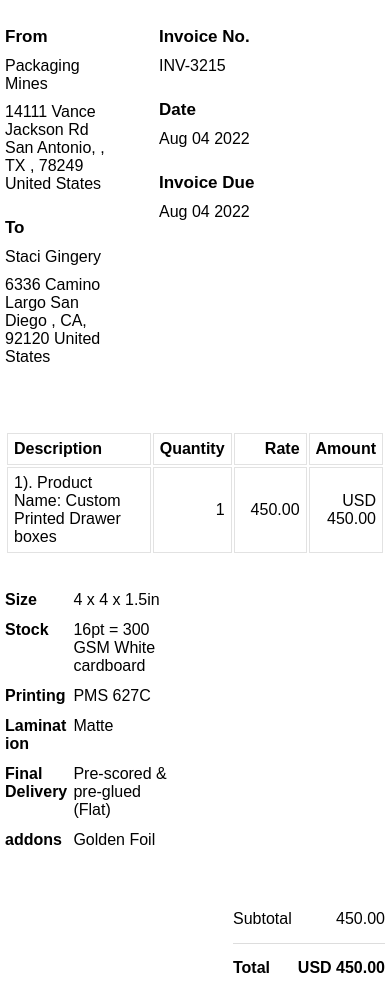
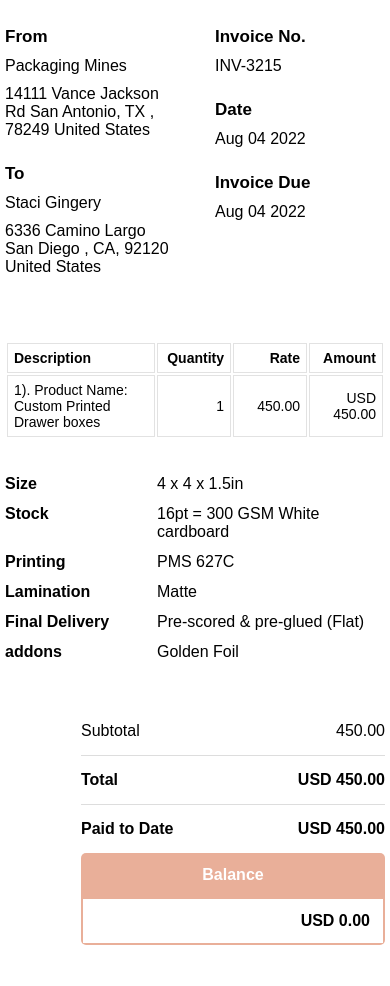
Before and after one commit to sheharyark017/printmeall-invoice, a plain HTML site: page index.html in a window 390 px wide. Shown: the part 114-1100 px from the top of the page. Drawn offline with Linux system fonts and the light colour scheme.

Commit message:
responsive

```diff
--- a/index.html
+++ b/index.html
@@ -140,6 +140,28 @@
             text-align: right;
             border: 2px solid #E9AF99;
         }
+
+        @media screen and (max-width: 500px) {
+
+            .details-left,
+            .details-right {
+                width: 46%;
+            }
+
+            table {
+                font-size: 14px;
+            }
+
+
+            .product-details {
+                width: 100%;
+            }
+
+            .amount {
+                width: 80%;
+                margin-left: auto;
+            }
+        }
     </style>
 </head>
 
@@ -156,7 +178,7 @@
                     <p class="top-head">From</p>
                     <p>Packaging Mines</p>
                     <p>14111 Vance Jackson Rd
-                        San Antonio, , TX , 78249
+                        San Antonio, TX , 78249
                         United States
                     </p>
                 </div>
```
